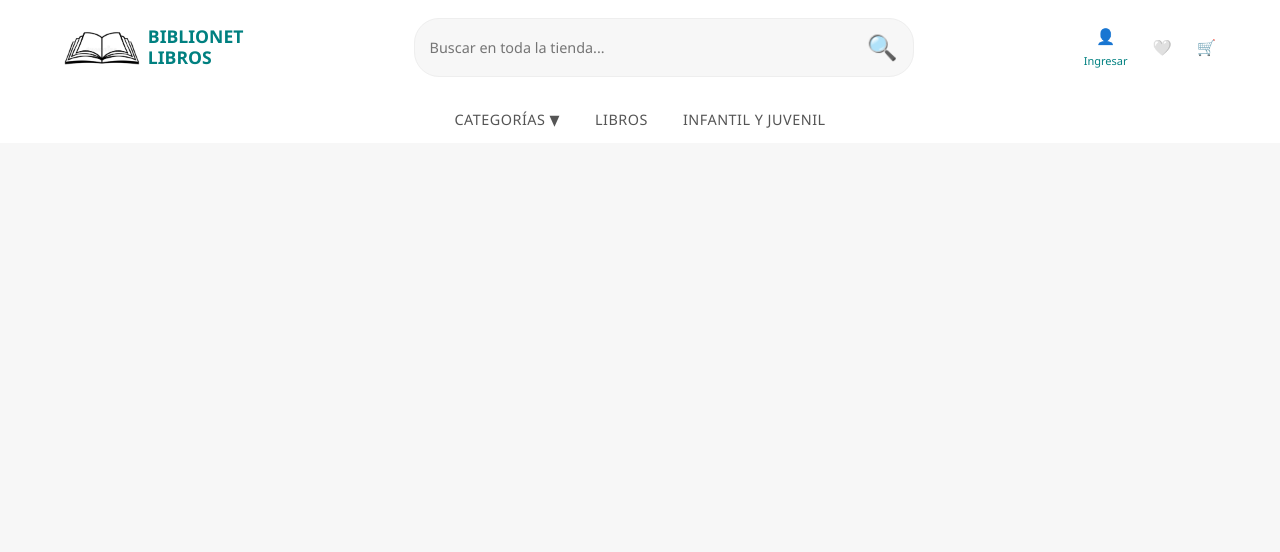
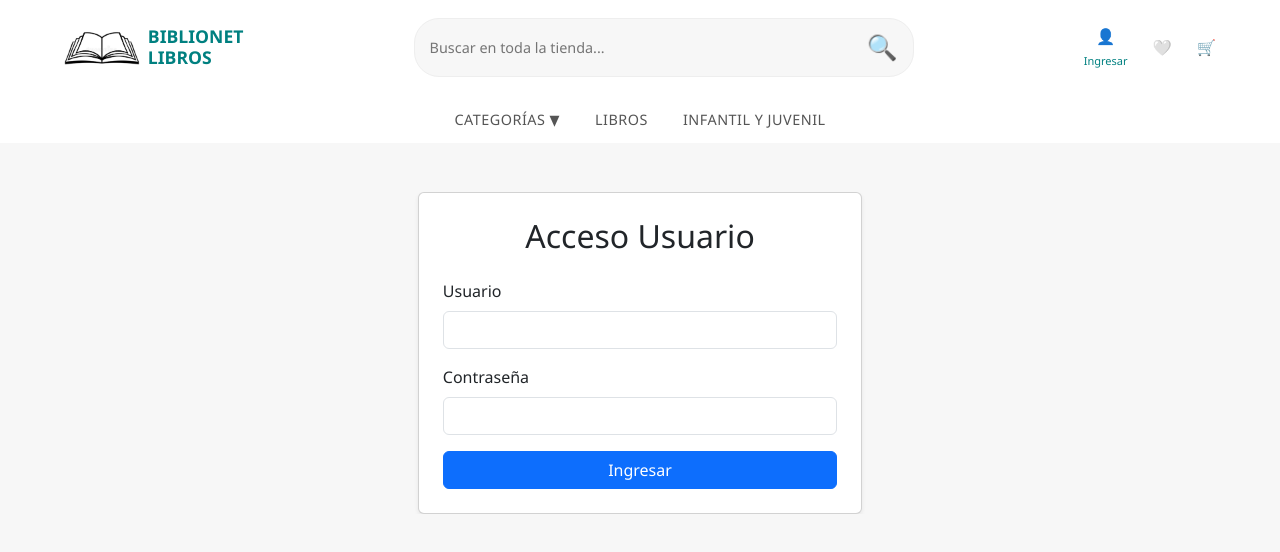
Before and after one commit to LeoDuocUC/BiblioNetReact, a React (Create React App) app: page /login in a window 1280 px wide. Shown: the top 552 px of the page. Built offline with nearby package versions, Linux system fonts and the light colour scheme.

Commit message:
Se agrega pagina Login Usuario

```diff
--- a/src/App.js
+++ b/src/App.js
@@ -1,12 +1,14 @@
 import React from 'react';
 import { BrowserRouter as Router, Routes, Route } from 'react-router-dom';
+import { AuthProvider } from './context/AuthContext'; // 1. Importamos el AuthProvider
 
-// Import layout components
+// Importamos los componentes del layout
 import Header from './components/Header';
 import Navbar from './components/Navbar';
 
-// Import all page components
+// Importamos todas las páginas
 import HomePage from './pages/HomePage';
+import LoginPage from './pages/LoginPage'; // 2. Importamos la nueva página de Login
 import FiccionPage from './pages/FiccionPage';
 import NoFiccionPage from './pages/NoFiccionPage';
 import CienciaPage from './pages/CienciaPage';
@@ -16,28 +18,33 @@ import InfantilJuvenilPage from './pages/InfantilJuvenilPage';
 
 function App() {
   return (
-    // The Router component wraps the entire application to enable routing
+    // 3. Envolvemos toda la aplicación con AuthProvider.
+    //    Esto hace que el contexto (user, login, logout) esté disponible en todas partes.
+    <AuthProvider>
       <Router>
         <div className="App">
-        {/* These components will be displayed on every page */}
           <Header />
           <Navbar />
 
-        {/* The Routes component determines which page component to render based on the URL */}
           <Routes>
-          {/* Route for the home page */}
+            {/* Rutas Públicas */}
             <Route path="/" element={<HomePage />} />
+            <Route path="/login" element={<LoginPage />} /> {/* 4. Añadimos la ruta para /login */}
 
-          {/* Specific routes for each category page */}
+            {/* Rutas de Categorías */}
             <Route path="/ficcion" element={<FiccionPage />} />
             <Route path="/no-ficcion" element={<NoFiccionPage />} />
             <Route path="/ciencia-tecnologia" element={<CienciaPage />} />
             <Route path="/arte-cultura" element={<ArteCulturaPage />} />
             <Route path="/negocios-economia" element={<NegociosEconomiaPage />} />
             <Route path="/infantil-juvenil" element={<InfantilJuvenilPage />} />
+
+            {/* Próximamente añadiremos la ruta para el panel de usuario: */}
+            {/* <Route path="/dashboard" element={<DashboardPage />} /> */}
           </Routes>
         </div>
       </Router>
+    </AuthProvider>
   );
 }
 
--- /dev/null
+++ b/src/context/AuthContext.js
@@ -0,0 +1,37 @@
+import React, { createContext, useState, useContext } from 'react';
+
+// 1. Creamos el contexto. Es como un "almacén" global para el estado de autenticación.
+const AuthContext = createContext(null);
+
+// 2. Creamos un "Proveedor" (Provider). Este componente envolverá nuestra aplicación
+//    y hará que el estado de autenticación esté disponible para todos los componentes hijos.
+export const AuthProvider = ({ children }) => {
+  // Guardamos la información del usuario en el estado. 'null' significa que no hay sesión iniciada.
+  const [user, setUser] = useState(null);
+
+  // Función de login
+  const login = (userData) => {
+    // En una app real, aquí se haría una llamada a una API.
+    // Para este ejemplo, simplemente guardamos los datos del usuario.
+    setUser(userData);
+  };
+
+  // Función de logout
+  const logout = () => {
+    setUser(null);
+  };
+
+  // El Provider devuelve el contexto con los valores que queremos compartir:
+  // el usuario actual y las funciones de login y logout.
+  return (
+    <AuthContext.Provider value={{ user, login, logout }}>
+      {children}
+    </AuthContext.Provider>
+  );
+};
+
+// 3. Creamos un "hook" personalizado. Esto nos facilitará el acceso al contexto
+//    desde cualquier componente, simplemente llamando a useAuth().
+export const useAuth = () => {
+  return useContext(AuthContext);
+};
--- /dev/null
+++ b/src/pages/LoginPage.js
@@ -0,0 +1,82 @@
+import React, { useState } from 'react';
+import { useNavigate } from 'react-router-dom';
+import { useAuth } from '../context/AuthContext';
+
+function LoginPage() {
+  const [email, setEmail] = useState('');
+  const [password, setPassword] = useState('');
+  const [error, setError] = useState('');
+
+  const navigate = useNavigate(); // Hook para redirigir al usuario
+  const { login } = useAuth(); // Obtenemos la función login de nuestro contexto
+
+  const handleSubmit = (event) => {
+    event.preventDefault(); // Prevenimos que el formulario recargue la página
+
+    // Lógica de validación (la misma que en tu HTML)
+    if (email === 'usuario' && password === '1234') {
+      // Si las credenciales son correctas:
+      setError('');
+
+      // Creamos un objeto de usuario de ejemplo
+      const userData = { name: 'Leo', email: 'usuario' };
+
+      // Llamamos a la función login del contexto
+      login(userData);
+
+      // Redirigimos al usuario al panel principal
+      navigate('/dashboard');
+    } else {
+      // Si son incorrectas, mostramos un mensaje de error
+      setError('Usuario o contraseña incorrecta.');
+    }
+  };
+
+  // Usamos clases de Bootstrap para el estilo del formulario
+  return (
+    <div className="container mt-5">
+      <div className="row justify-content-center">
+        <div className="col-md-6 col-lg-5">
+          <div className="card shadow-sm">
+            <div className="card-body p-4">
+              <h2 className="card-title text-center mb-4">Acceso Usuario</h2>
+              <form onSubmit={handleSubmit}>
+                <div className="mb-3">
+                  <label htmlFor="email" className="form-label">Usuario</label>
+                  <input
+                    type="text"
+                    className="form-control"
+                    id="email"
+                    value={email}
+                    onChange={(e) => setEmail(e.target.value)}
+                    required
+                  />
+                </div>
+                <div className="mb-3">
+                  <label htmlFor="password" className="form-label">Contraseña</label>
+                  <input
+                    type="password"
+                    className="form-control"
+                    id="password"
+                    value={password}
+                    onChange={(e) => setPassword(e.target.value)}
+                    required
+                  />
+                </div>
+
+                {/* Mostramos el mensaje de error si existe */}
+                {error && <div className="alert alert-danger">{error}</div>}
+
+                <div className="d-grid">
+                  <button type="submit" className="btn btn-primary">Ingresar</button>
+                </div>
+              </form>
+            </div>
+          </div>
+        </div>
+      </div>
+    </div>
+  );
+}
+
+export default LoginPage;
```
Lines whose indentation alone changed are shown as unchanged.
